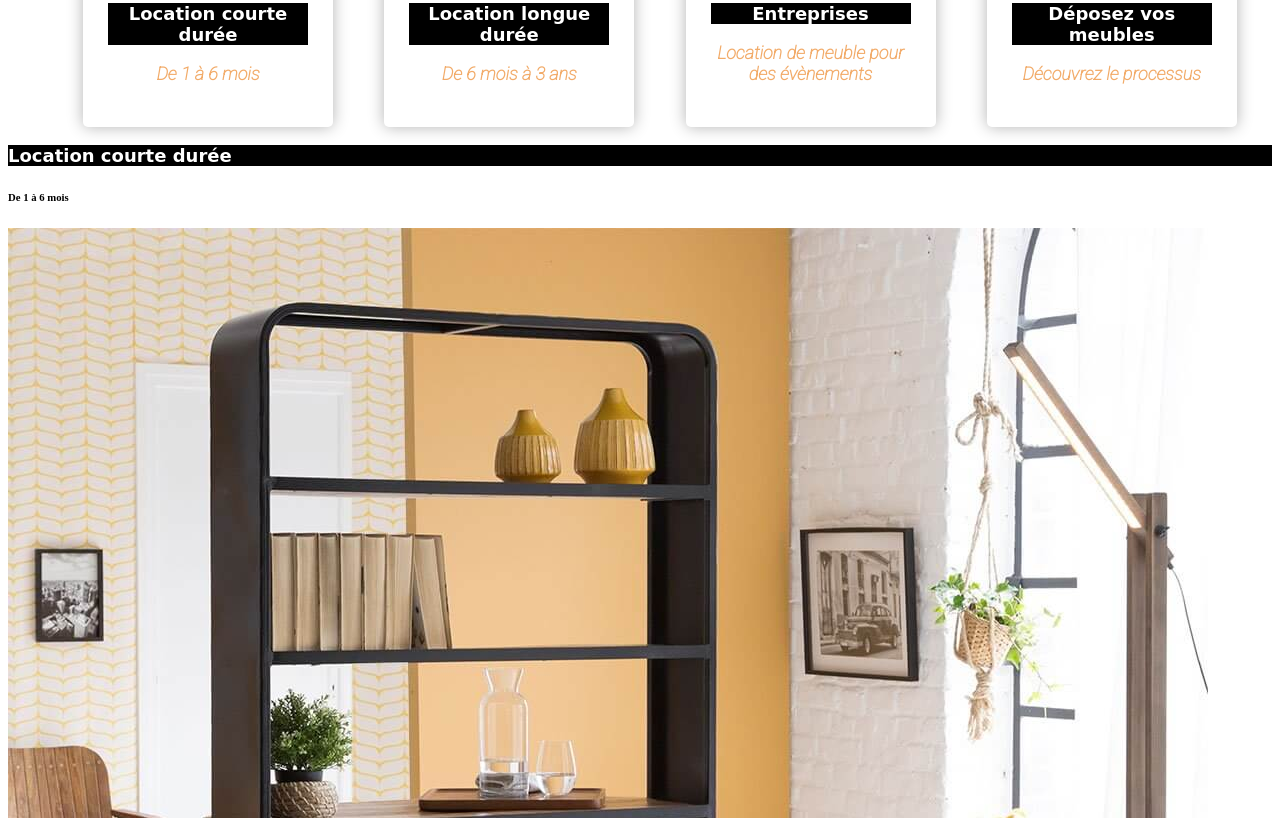
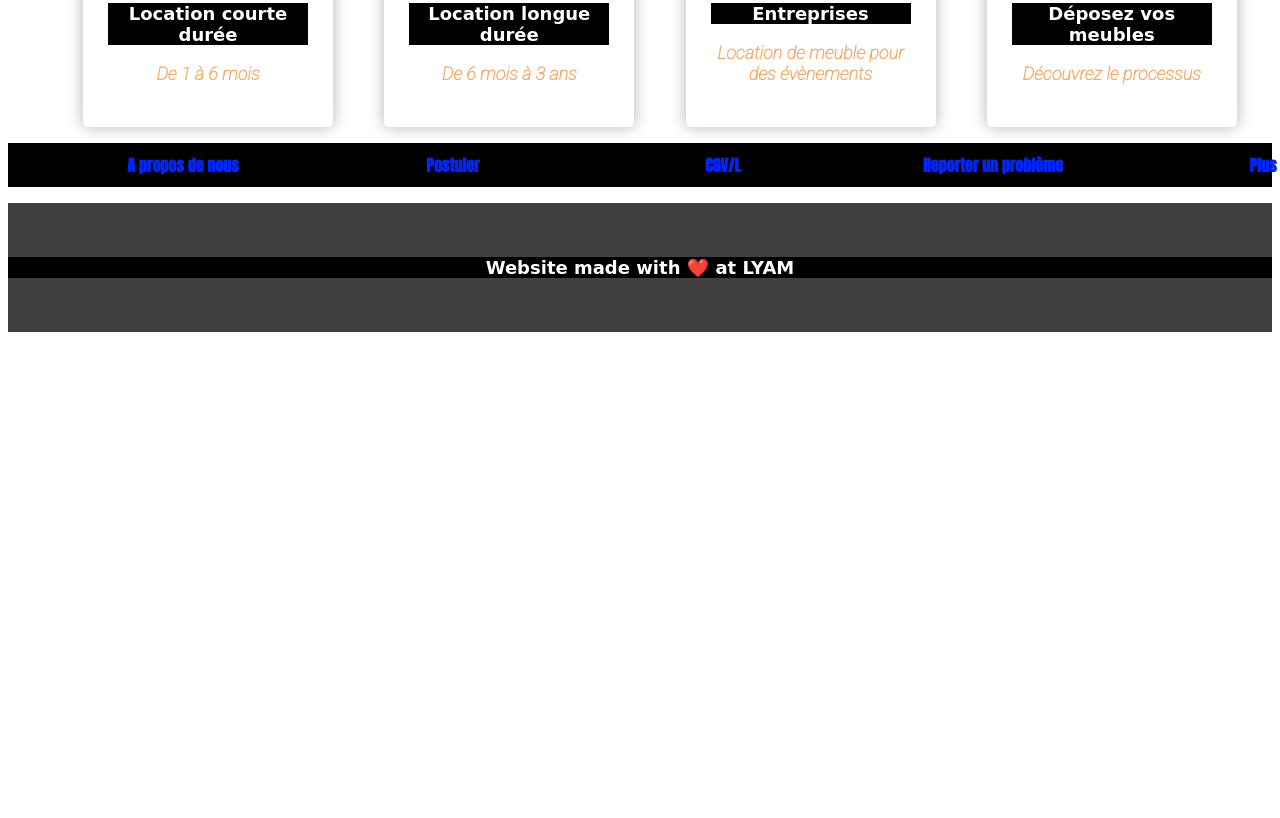
Before and after one commit to manonnael/landing, a plain HTML site: page index.html in a window 1280 px wide. Shown: the part 862-1680 px from the top of the page. After the commit the page ends 1202 px from the top, so only its background shows below. Drawn offline with Linux system fonts and the light colour scheme; a web font is replaced by a local one.

Commit message:
Add files via upload

```diff
--- a/index.html
+++ b/index.html
@@ -85,15 +85,6 @@
     </div>
   </div>
 </div>
-<div id="oui">
-  <div class="element">
-      <h3>Location courte durée</h3>
-      <h6>De 1 à 6 mois</h6>
-  </div>
-  <div class="element">
-      <img src="images/Image 3 meuble.jpeg" alt="Dépose">
-  </div>
-</div>
 
 <div>
   <nav>
```
